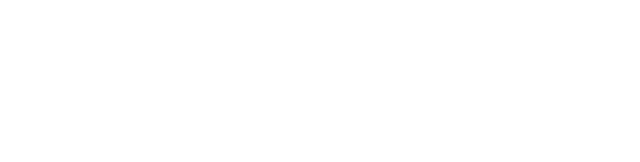
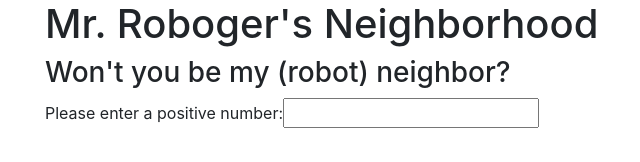
Before and after one commit to jaki-w/Mr.Robo2020, a plain HTML site: page index.html in a window 1280 px wide. Shown: the whole page, without its empty margins (40-680 px from the left). Drawn offline with Linux system fonts and the light colour scheme.

Commit message:
add h1,h3, input box with label, and 'showLater' div

```diff
--- a/index.html
+++ b/index.html
@@ -9,8 +9,16 @@
 </head>
 <body>
   <div class="container">
+    <h1>Mr. Roboger's Neighborhood</h1>
+    <h3>Won't you be my (robot) neighbor?</h3>
 
+    <label>
+      Please enter a positive number:<input type="number" id="userInput">
+    </label>
 
+    <div id="showLater">
+
+    </div>
   </div><!--container-->
 </body>
 </html>
```
